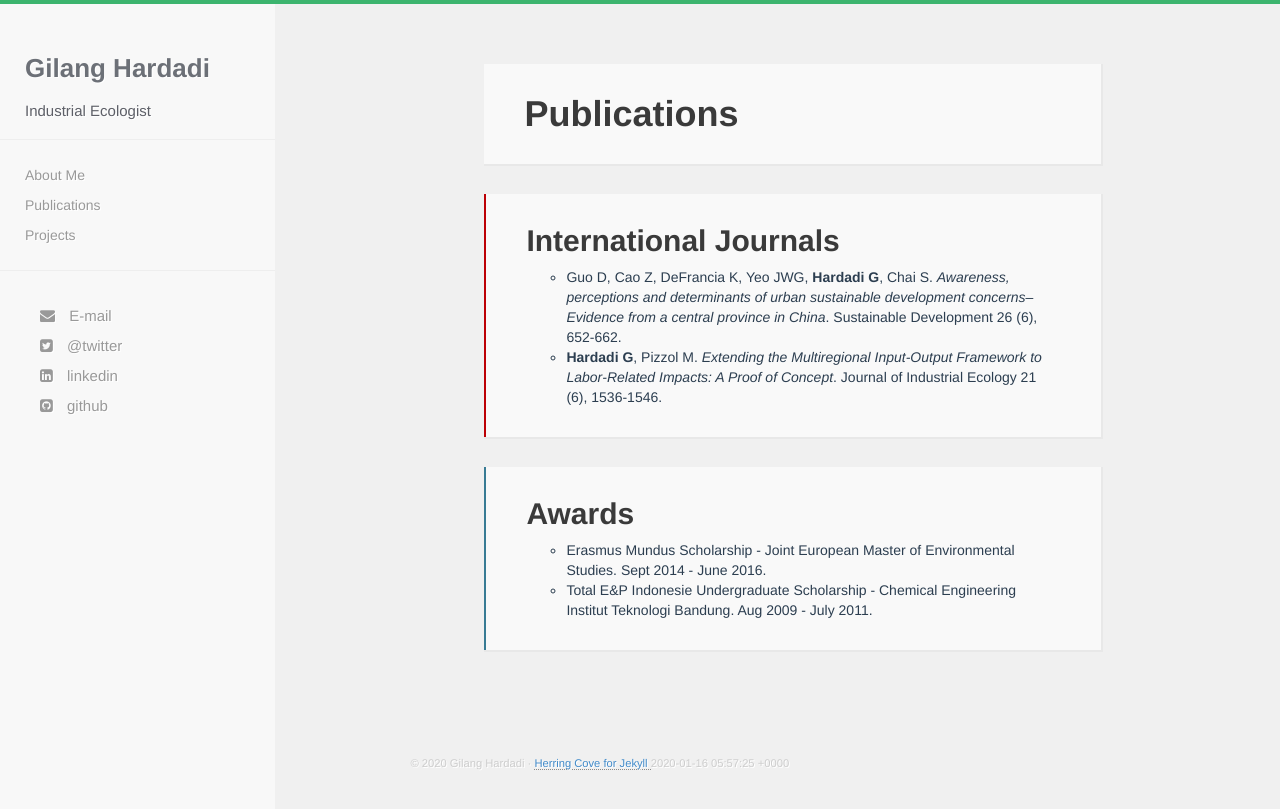
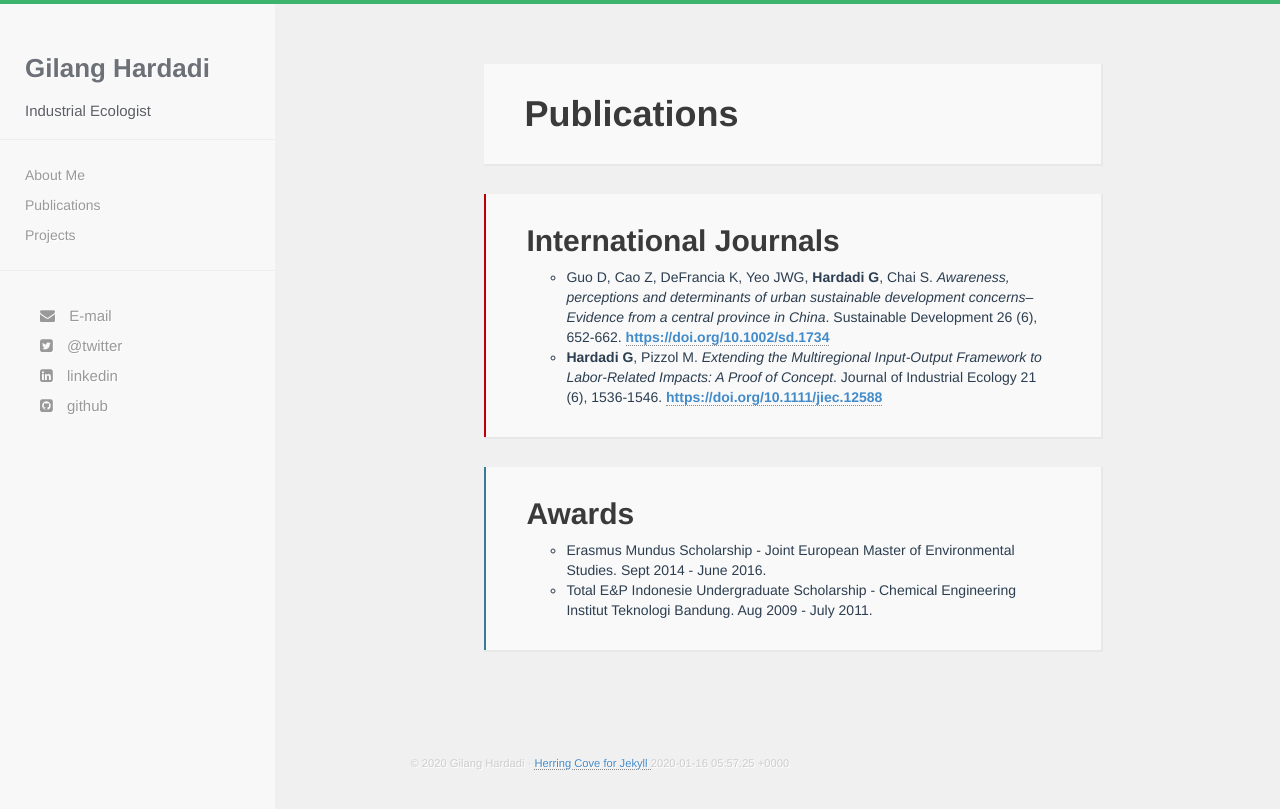
Before and after one commit to ghardadi/gilang.github.io, a Jekyll site: the page built from publications.html, in a window 1280 px wide. Shown: the top 809 px of the page. Built offline with Jekyll 4.4.1, drawn with Linux system fonts in a browser that asks for light colours; nearby versions of some CDN libraries.

Commit message:
Update publications.html

```diff
--- a/publications.html
+++ b/publications.html
@@ -9,8 +9,8 @@
     <div id="article" class="fashion">
       <h2>International Journals</h2>
   <ul class="dot">
-    <li>Guo D, Cao Z, DeFrancia K, Yeo JWG, <b>Hardadi G</b>, Chai S. <i>Awareness, perceptions and determinants of urban sustainable development concerns–Evidence from a central province in China</i>. Sustainable Development 26 (6), 652-662.</li>
-  <li><b>Hardadi G</b>, Pizzol M. <i>Extending the Multiregional Input‐Output Framework to Labor‐Related Impacts: A Proof of Concept</i>. Journal of Industrial Ecology 21 (6), 1536-1546.</li>
+    <li>Guo D, Cao Z, DeFrancia K, Yeo JWG, <b>Hardadi G</b>, Chai S. <i>Awareness, perceptions and determinants of urban sustainable development concerns–Evidence from a central province in China</i>. Sustainable Development 26 (6), 652-662. <a href="https://doi.org/10.1002/sd.1734" target="_blank"><b>https://doi.org/10.1002/sd.1734</b></a></li>
+  <li><b>Hardadi G</b>, Pizzol M. <i>Extending the Multiregional Input‐Output Framework to Labor‐Related Impacts: A Proof of Concept</i>. Journal of Industrial Ecology 21 (6), 1536-1546. <a href="https://doi.org/10.1111/jiec.12588" target="_blank"><b>https://doi.org/10.1111/jiec.12588</b></a></li>
   </ul>
     </div>
 
```
